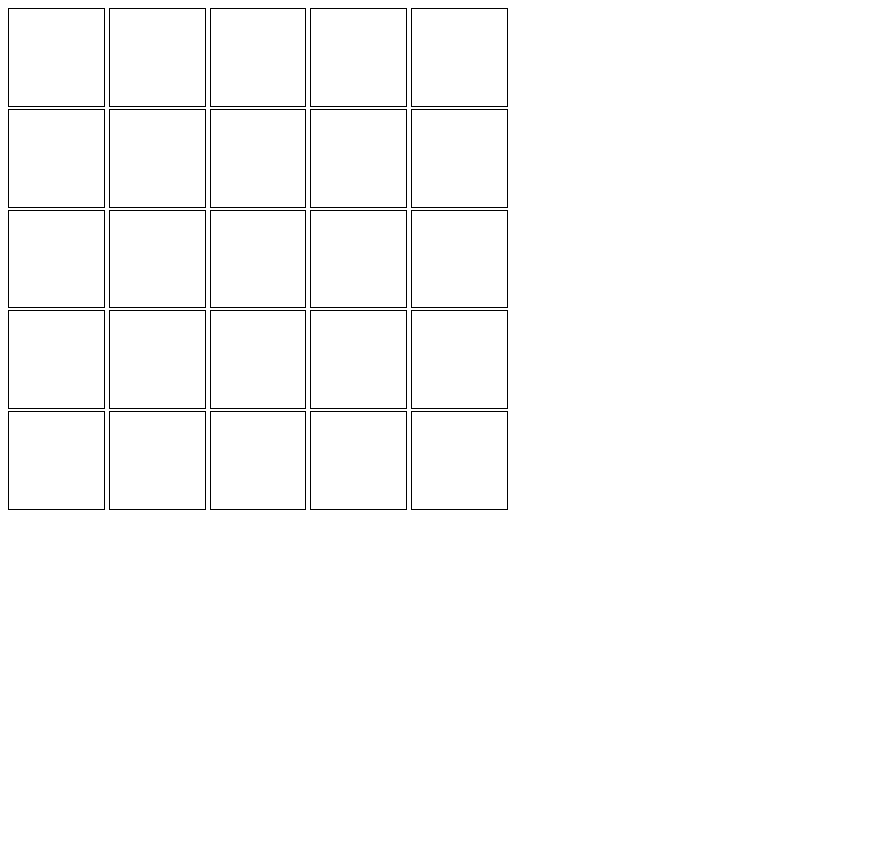
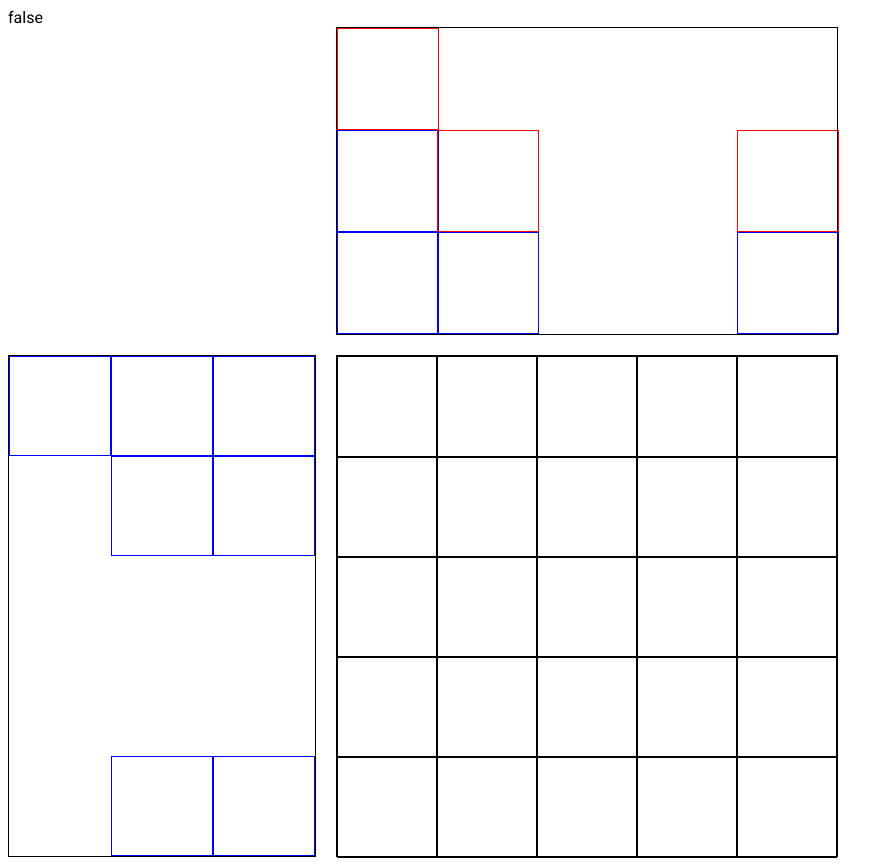
Before and after one commit to BrnCalisario/nonodaily, an Angular app: page / in a window 1280 px wide. Shown: the whole page, without its empty margins (0-894 px from the left). Before the commit the page ends 800 px from the top, so only its background shows below. Built offline with nearby package versions, Linux system fonts and the light colour scheme.

Commit message:
feature: layout prototype 0.0

```diff
--- a/src/app/app.component.html
+++ b/src/app/app.component.html
@@ -1,5 +1,47 @@
-<div #gridComponent class="grid">
-  @for (cell of grid; track $index;) {
-  <app-cell #cell [data]="cell" />
-  }
+<div>{{ holding() }}</div>
+
+<div class="game">
+  <div class="top-hint">
+    <div class="hint-row">
+      <div class="hint"></div>
+      <div class="hint"></div>
+      <div class="hint"></div>
+    </div>
+    <div class="hint-row">
+      <div class="hint"></div>
+      <div class="hint"></div>
+    </div>
+    <div class="hint-row"></div>
+    <div class="hint-row"></div>
+    <div class="hint-row">
+      <div class="hint"></div>
+      <div class="hint"></div>
+    </div>
+  </div>
+
+  <div class="wrap">
+    <div class="left-hint">
+      <div class="hint-row">
+        <div class="hint"></div>
+        <div class="hint"></div>
+        <div class="hint"></div>
+      </div>
+      <div class="hint-row">
+        <div class="hint"></div>
+        <div class="hint"></div>
+      </div>
+      <div class="hint-row"></div>
+      <div class="hint-row"></div>
+      <div class="hint-row">
+        <div class="hint"></div>
+        <div class="hint"></div>
+      </div>
+    </div>
+
+    <div #gridComponent class="grid">
+      @for (item of this.grid; track $index) {
+      <app-cell #cell [data]="item" />
+      }
+    </div>
+  </div>
 </div>
--- a/src/app/app.component.scss
+++ b/src/app/app.component.scss
@@ -1,11 +1,135 @@
+// // .grid {
+// //   width: 500px;
+// //   height: 500px;
+
+// //   gap: 4px;
+
+// //   display: grid;
+// //   grid-template-columns: repeat(5, 100px);
+// //   grid-template-rows: repeat(5, 100px);
+// // }
+
+// // .game {
+// //   display: flex;
+// //   justify-content: center;
+// //   align-items: flex-end;
+// // }
+
+// // .left {
+// //   align-self: flex-end;
+// // }
+
+// // .left-hints {
+
+// //   display: flex;
+// //   flex-direction: column;
+// //   row-gap: 2px;
+// // }
+
+// // .right-hints {
+// //   display: flex;
+// //   flex-direction: row;
+// //   column-gap: 2px;
+
+// //   .hint {
+// //     display: flex;
+// //     justify-content: flex-end;
+// //     flex-direction: column;
+// //   }
+// // }
+
+// // .hint {
+
+// //   display: flex;
+// //   justify-content: flex-end;
+// //   column-gap: 4px;
+
+// //   .box {
+
+// //     display: flex;
+// //     align-items: center;
+// //     justify-content: center;
+
+// //     font-size: 4rem;
+
+// //     width: 100px;
+// //     height: 100px;
+// //     border: 1px solid lightgray;
+// //   }
+// // }
+
 .grid {
-
   width: 500px;
   height: 500px;
-
-  gap: 4px;
+  border: 1px solid black;
 
   display: grid;
+
   grid-template-columns: repeat(5, 1fr);
   grid-template-rows: repeat(5, 1fr);
 }
+
+.left-hint {
+  border: 1px solid black;
+  display: flex;
+  flex-direction: column;
+
+  min-width: 100px;
+
+  .hint-row {
+    display: flex;
+    justify-content: flex-end;
+    min-height: 100px;
+  }
+
+  .hint {
+    width: 100px;
+  }
+}
+
+.top-hint {
+  width: 500px;
+  min-height: 100px;
+  border: 1px solid black;
+
+  display: flex;
+
+  .hint-row {
+    min-width: 100px;
+    display: flex;
+    flex-direction: column;
+    justify-content: flex-end;
+  }
+
+  .hint {
+    width: 100px;
+    height: 100px;
+
+    &:first-child {
+      border: 1px solid red;
+      ;
+    }
+  }
+
+}
+
+.hint {
+  border: 1px solid blue;
+}
+
+.wrap {
+  display: flex;
+  gap: 20px;
+}
+
+.game {
+  width: fit-content;
+
+  display: flex;
+
+  flex-direction: column;
+
+  align-items: flex-end;
+
+  gap: 20px;
+}
--- a/src/app/app.component.ts
+++ b/src/app/app.component.ts
@@ -1,10 +1,9 @@
 import { Component, contentChildren, DestroyRef, ElementRef, inject, QueryList, Signal, signal, viewChild, ViewChildren, viewChildren } from '@angular/core';
 import { takeUntilDestroyed, toObservable } from '@angular/core/rxjs-interop';
 import { RouterOutlet } from '@angular/router';
-import { concatMap, filter, fromEvent, map, merge, mergeMap, switchMap, takeUntil, tap } from 'rxjs';
+import { concatMap, debounce, debounceTime, filter, fromEvent, map, merge, mergeMap, of, switchMap, takeUntil, tap } from 'rxjs';
 import { CellComponent } from './components/cell/cell.component';
 import { Cell } from './models/cell.model';
-
 
 @Component({
   selector: 'app-root',
@@ -15,6 +14,8 @@ import { Cell } from './models/cell.model';
 })
 export class AppComponent {
 
+  holding = signal(false);
+
   public destroyRef = inject(DestroyRef);
 
   public gridComponent = viewChild.required('gridComponent', { read: ElementRef });
@@ -24,23 +25,49 @@ export class AppComponent {
   public grid = this.buildEmptyGrid();
 
   private gridClick$ = this.grid$.pipe(
-    switchMap((grid) => fromEvent<PointerEvent>(grid.nativeElement, 'click')),
+    switchMap((grid) => fromEvent<PointerEvent>(grid.nativeElement, 'mousedown')),
     map(event => event.target),
     filter(Boolean),
     tap(target => this.changeCellState(target as HTMLElement)),
+  )
+
+  private mousedown$ = fromEvent(document, 'mousedown').pipe(
+    tap((event => event.preventDefault())),
+    debounceTime(50),
+    tap(() => this.holding.set(true))
+  ).subscribe();
+
+  private mouseup$ = fromEvent(document, 'mouseup').pipe(
+    tap((event => event.preventDefault())),
+    tap(() => this.holding.set(false))
   ).subscribe();
 
   private cellComponents = viewChildren(CellComponent, { read: ElementRef });
 
-  private changeCellState(target: HTMLElement): void {
+  private mouseenter$ = toObservable(this.cellComponents).pipe(
+    switchMap(elements => {
+      return merge(...elements.map(e => fromEvent<PointerEvent>(e.nativeElement, 'mouseenter'))).pipe(
+        filter(() => this.holding()),
+        tap((event) => this.changeCellState(event.target as HTMLElement))
+      )
+    })
+  )
 
-    const cell = this.cellComponents().find(c => c.nativeElement === target.parentElement);
+  foo$ = merge(this.gridClick$, this.mouseenter$).subscribe();
+
+  private changeCellState(target: HTMLElement, value?: "filled" | "empty" | "marked"): void {
+    const cell = this.cellComponents().find(c => c.nativeElement == target || c.nativeElement === target.parentElement);
 
     if (!cell) return;
 
     const index = this.cellComponents().indexOf(cell);
 
-    this.grid[index].state = this.grid[index].state === 'empty' ? 'filled' : 'empty';
+    if (!value) {
+      this.grid[index].state = this.grid[index].state === 'empty' ? 'filled' : 'empty';
+    } else {
+      this.grid[index].state = value;
+    }
+
   }
 
   private buildEmptyGrid(): Cell[] {
--- a/src/styles.scss
+++ b/src/styles.scss
@@ -1 +1,5 @@
-/* You can add global styles to this file, and also import other style files */
+@import url('https://fonts.googleapis.com/css2?family=Roboto:ital,wght@0,100;0,300;0,400;0,500;0,700;0,900;1,100;1,300;1,400;1,500;1,700;1,900&display=swap');
+
+html * {
+  font-family: "Roboto", sans-serif;
+}
```
